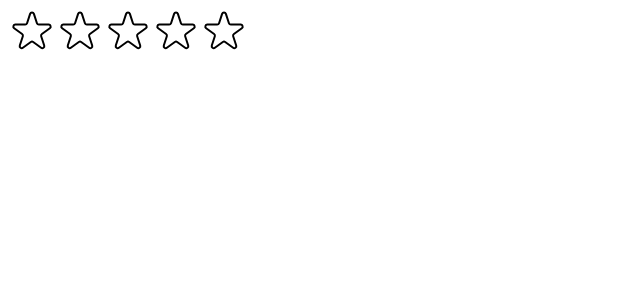
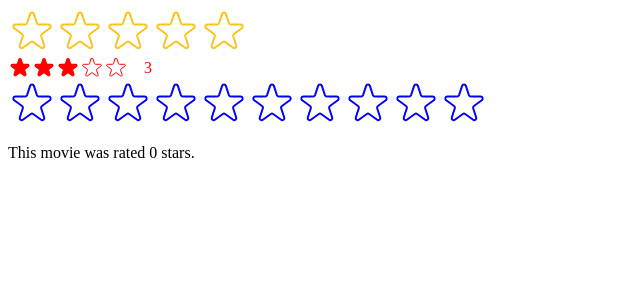
Before and after one commit to Sarin-Bhattarai/Movie-site-demo, a React (Create React App) app: page / in a window 1280 px wide. Shown: the top 300 px of the page, without its empty margins (0-640 px from the left). Built offline with nearby package versions, Linux system fonts and the light colour scheme.

Commit message:
feat(logic for re-rendering)

```diff
--- a/src/components/StarRating.jsx
+++ b/src/components/StarRating.jsx
@@ -1,4 +1,5 @@
 import { useState } from "react";
+import PropTypes from "prop-types";
 
 const containerStyle = {
   display: "flex",
@@ -10,21 +11,42 @@
   display: "flex",
 };
 
-const textStyle = {
-  lineHeight: "1",
-  margin: "0",
+StarRating.propTypes = {
+  maxRating: PropTypes.number,
+  defaultRating: PropTypes.number,
+  color: PropTypes.string,
+  size: PropTypes.number,
+  messages: PropTypes.array,
+  className: PropTypes.string,
+  onSetRating: PropTypes.func,
 };
 
-export default function StarRating({ maxRating = 5 }) {
-  const [rating, setRating] = useState(0);
+export default function StarRating({
+  maxRating = 5,
+  color = "#fcc419",
+  size = 48,
+  className,
+  messages = [],
+  defaultRating = 0,
+  onSetRating,
+}) {
+  const [rating, setRating] = useState(defaultRating);
   const [tempRating, setTempRating] = useState(0);
 
   function handleRating(rating) {
     setRating(rating);
+    onSetRating(rating);
   }
 
+  const textStyle = {
+    lineHeight: "1",
+    margin: "0",
+    color,
+    fontSize: `${size / 1.5}px`,
+  };
+
   return (
-    <div style={containerStyle}>
+    <div style={containerStyle} className={className}>
       <div style={starContainerStyle}>
         {Array.from({ length: maxRating }, (_, i) => (
           <Star
@@ -33,22 +55,27 @@
             onRate={() => handleRating(i + 1)}
             onHoverIn={() => setTempRating(i + 1)}
             onHoverOut={() => setTempRating(0)}
+            color={color}
+            size={size}
           />
         ))}
       </div>
-      <p style={textStyle}>{tempRating || rating || ""}</p>
+      <p style={textStyle}>
+        {messages?.length === maxRating
+          ? messages[tempRating ? tempRating - 1 : rating - 1]
+          : tempRating || rating || ""}
+      </p>
     </div>
   );
 }
 
-const starStyle = {
-  width: "48px",
-  height: "48px",
-  display: "block",
-  cursor: "pointer",
-};
-
-function Star({ onRate, full, onHoverIn, onHoverOut }) {
+function Star({ onRate, full, onHoverIn, onHoverOut, color, size }) {
+  const starStyle = {
+    width: `${size}px`,
+    height: `${size}px`,
+    display: "block",
+    cursor: "pointer",
+  };
   return (
     <span
       role="button"
@@ -61,8 +88,8 @@
         <svg
           xmlns="http://www.w3.org/2000/svg"
           viewBox="0 0 20 20"
-          fill="#000"
-          stroke="#000"
+          fill={color}
+          stroke={color}
         >
           <path d="M9.049 2.927c.3-.921 1.603-.921 1.902 0l1.07 3.292a1 1 0 00.95.69h3.462c.969 0 1.371 1.24.588 1.81l-2.8 2.034a1 1 0 00-.364 1.118l1.07 3.292c.3.921-.755 1.688-1.54 1.118l-2.8-2.034a1 1 0 00-1.175 0l-2.8 2.034c-.784.57-1.838-.197-1.539-1.118l1.07-3.292a1 1 0 00-.364-1.118L2.98 8.72c-.783-.57-.38-1.81.588-1.81h3.461a1 1 0 00.951-.69l1.07-3.292z" />
         </svg>
@@ -71,7 +98,7 @@
           xmlns="http://www.w3.org/2000/svg"
           fill="none"
           viewBox="0 0 24 24"
-          stroke="#000"
+          stroke={color}
         >
           <path
             strokeLinecap="round"
--- a/src/index.js
+++ b/src/index.js
@@ -1,13 +1,29 @@
-import React from "react";
+import React, { useState } from "react";
 import ReactDOM from "react-dom/client";
 // import "./index.css";
 // import App from "./App";
 import StarRating from "./components/StarRating";
 
+function Test() {
+  const [movieRating, setMovieRating] = useState(0);
+  return (
+    <div>
+      <StarRating color="blue" maxRating={10} onSetRating={setMovieRating} />
+      <p>This movie was rated {movieRating} stars.</p>
+    </div>
+  );
+}
+
 const root = ReactDOM.createRoot(document.getElementById("root"));
 root.render(
   <React.StrictMode>
-    <StarRating maxRating={5} />
+    <StarRating
+      maxRating={5}
+      className="test"
+      messages={["Terrible", "Bad", "Okay", "Good", "Amazing"]}
+    />
+    <StarRating maxRating={5} color="red" defaultRating={3} size={24} />
+    <Test />
     {/* <App /> */}
   </React.StrictMode>
 );
```
